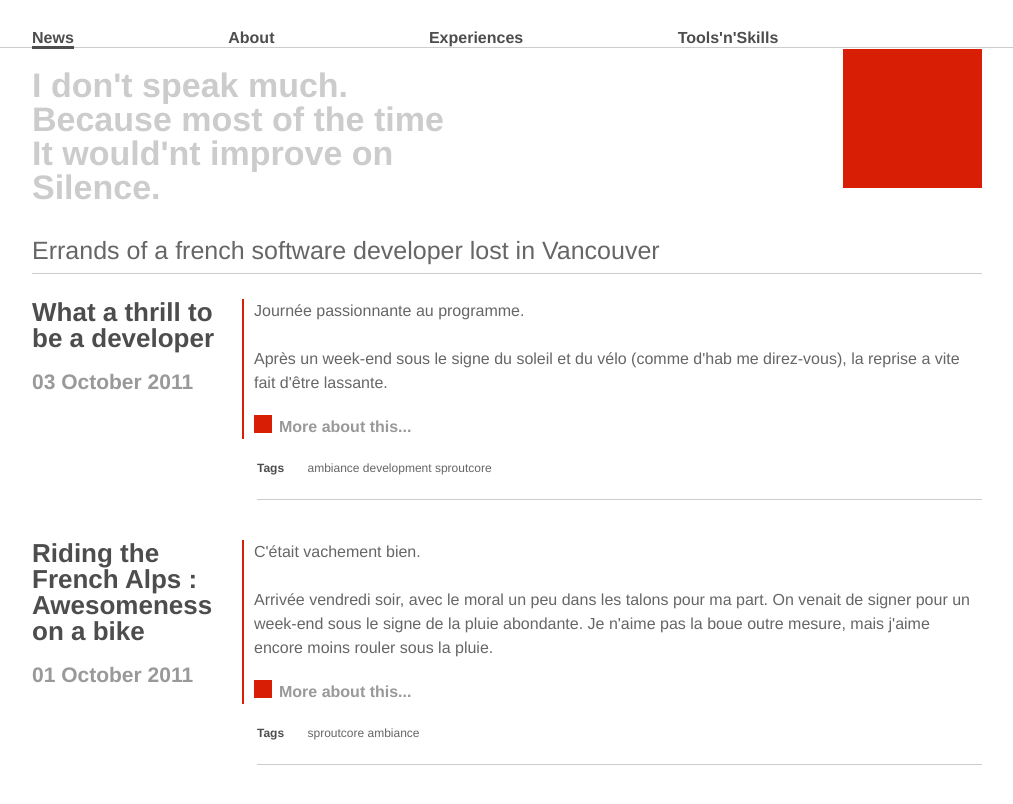
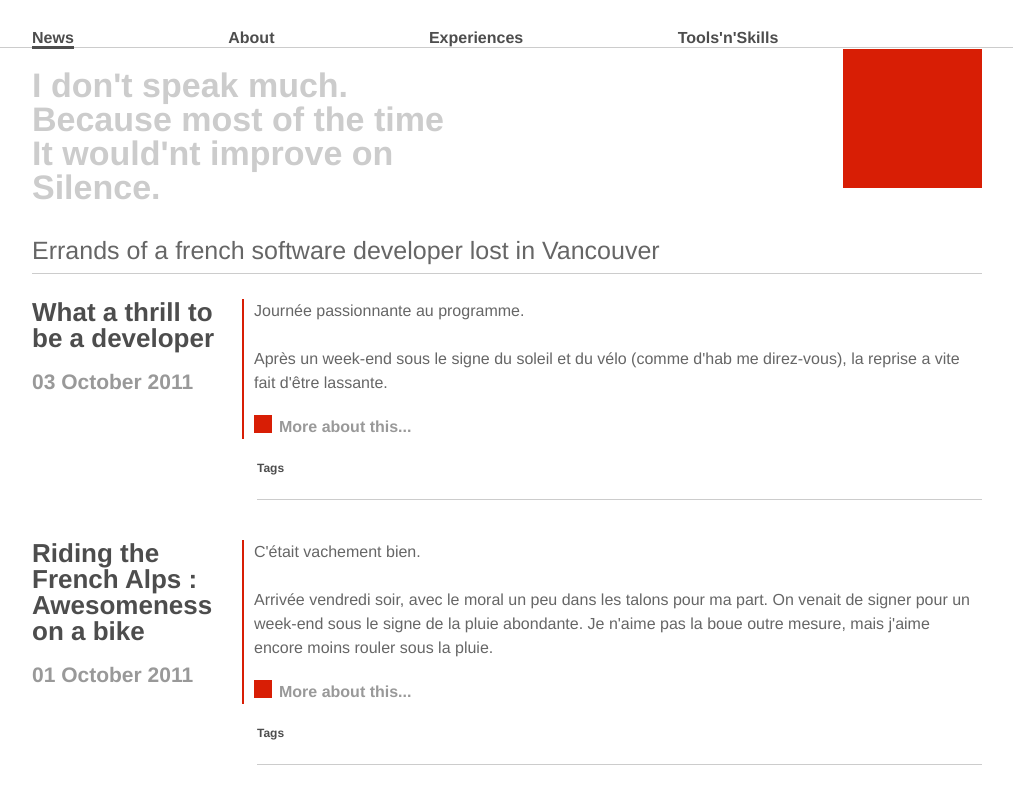
Before and after one commit to vaevictis/vaevictis.github.com, a Jekyll site: the page built from index.html, in a window 1280 px wide. Shown: the top 804 px of the page, without its empty margins (133-1146 px from the left). Built offline with Jekyll 4.4.1, drawn with Linux system fonts in a browser that asks for light colours.

Commit message:
Remove tags from posts

```diff
--- a/_posts/2011-10-01-Riding-the-french-alps-Awesomeness-on-a-bike.markdown
+++ b/_posts/2011-10-01-Riding-the-french-alps-Awesomeness-on-a-bike.markdown
@@ -2,7 +2,6 @@
 layout: detailed_post
 title: "Riding the French Alps : Awesomeness on a bike"
 abstract: "C'était vachement bien. <br /> <br /> Arrivée vendredi soir, avec le moral un peu dans les talons pour ma part. On venait de signer pour un week-end sous le signe de la pluie abondante. Je n'aime pas la boue outre mesure, mais j'aime encore moins rouler sous la pluie."
-tags: [sproutcore, ambiance]
 ---
 
 C'était vachement bien.
--- a/_posts/2011-10-03-what-a-thrill-to-be-a-developer.markdown
+++ b/_posts/2011-10-03-what-a-thrill-to-be-a-developer.markdown
@@ -2,7 +2,6 @@
 layout: detailed_post
 title: "What a thrill to be a developer"
 abstract: "Journée passionnante au programme. <br /> <br /> Après un week-end sous le signe du soleil et du vélo (comme d'hab me direz-vous), la reprise a vite fait d'être lassante."
-tags: [ambiance, development, sproutcore]
 ---
 
 Journée passionnante au programme.<br /> <br /> Après un week-end sous le signe du soleil et du vélo (comme d'hab me direz-vous), la reprise a vite fait d'être lassante.
```
